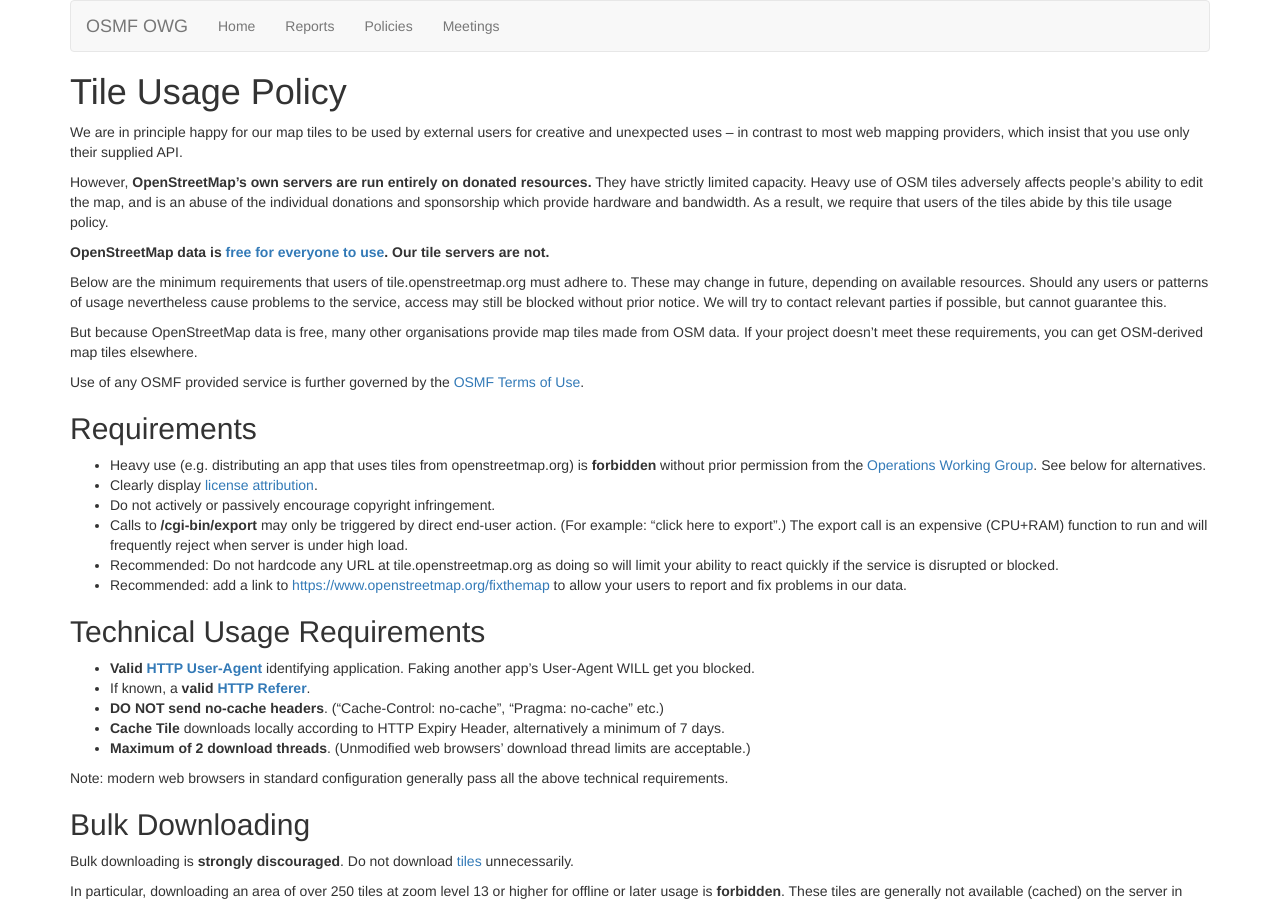
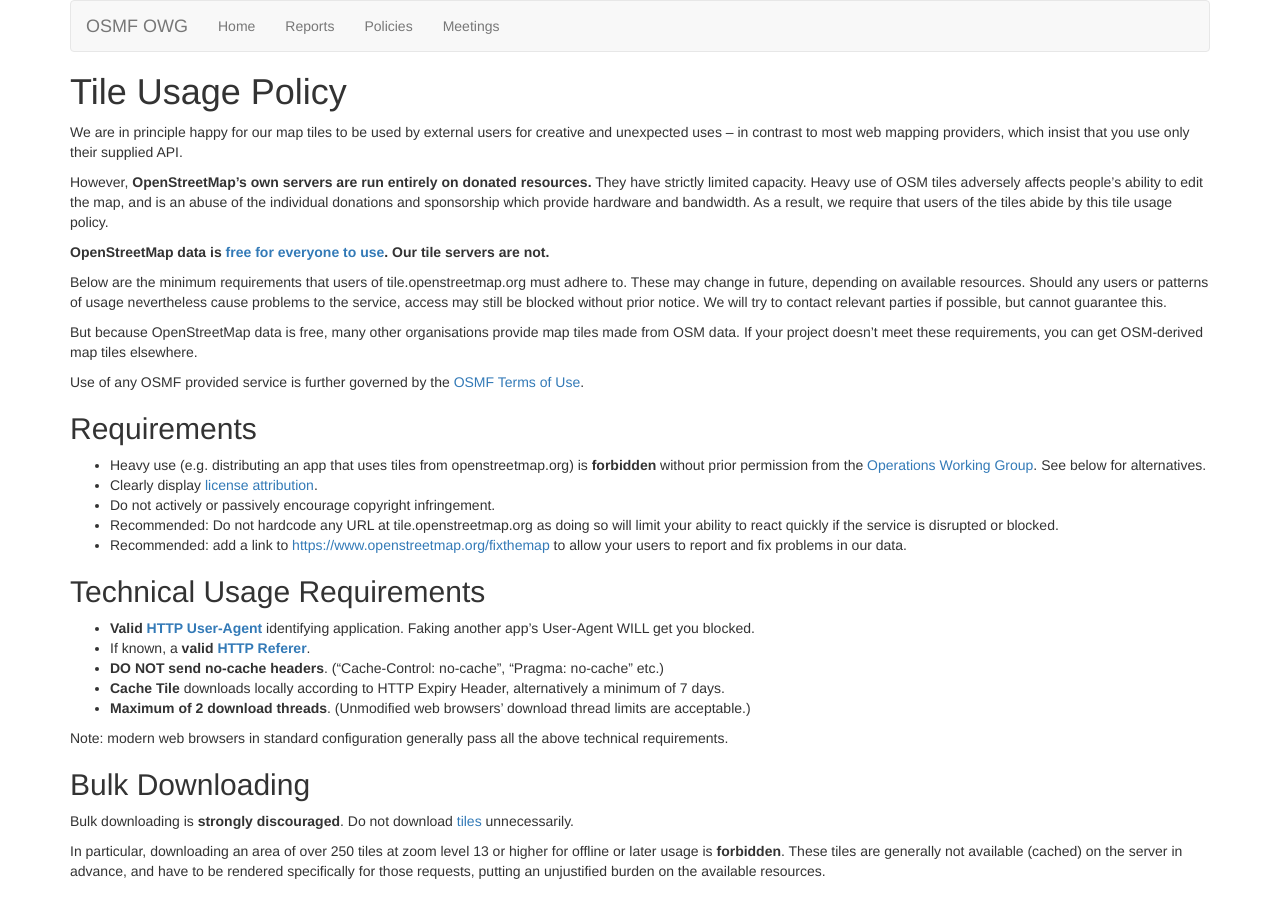
Before and after one commit to openstreetmap/owg-website, a Jekyll site: the page built from policies/tiles.md, in a window 1280 px wide and 900 px high. Built offline with Jekyll 4.4.1, drawn with Linux system fonts in a browser that asks for light colours.

Commit message:
Remove export call from tiles usage policy
The export call is restricted to openstreetmap.org usage only via
a totp token. As it is no longer available for general usage (and
in practice, hasn't before that due to load reasons), it does not
belong on the tile usage policy.

Additionally, it is served from a different domain name, so the
fact that it shares some resources with the tiles is an implementation
detail behind the two services.

```diff
--- a/policies/tiles.md
+++ b/policies/tiles.md
@@ -22,7 +22,6 @@
 * Heavy use (e.g. distributing an app that uses tiles from openstreetmap.org) is **forbidden** without prior permission from the [Operations Working Group](https://wiki.osmfoundation.org/wiki/Operations_Working_Group). See below for alternatives.
 * Clearly display [license](https://wiki.openstreetmap.org/wiki/License) [attribution](https://wiki.osmfoundation.org/wiki/Licence/Attribution_Guidelines).
 * Do not actively or passively encourage copyright infringement.
-* Calls to **/cgi-bin/export** may only be triggered by direct end-user action. (For example: "click here to export".) The export call is an expensive (CPU+RAM) function to run and will frequently reject when server is under high load.
 * Recommended: Do not hardcode any URL at tile.openstreetmap.org as doing so will limit your ability to react quickly if the service is disrupted or blocked.
 * Recommended: add a link to [https://www.openstreetmap.org/fixthemap](https://www.openstreetmap.org/fixthemap) to allow your users to report and fix problems in our data.
 
```
